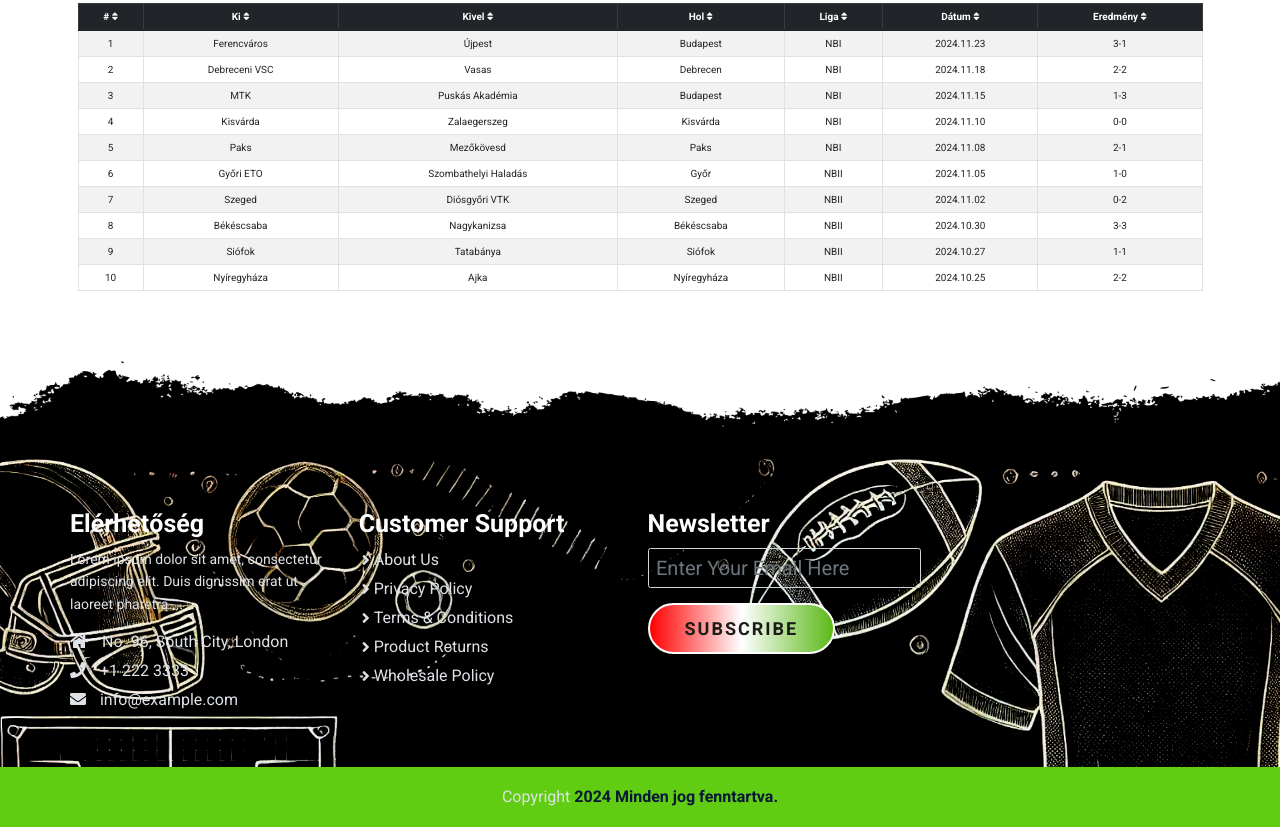
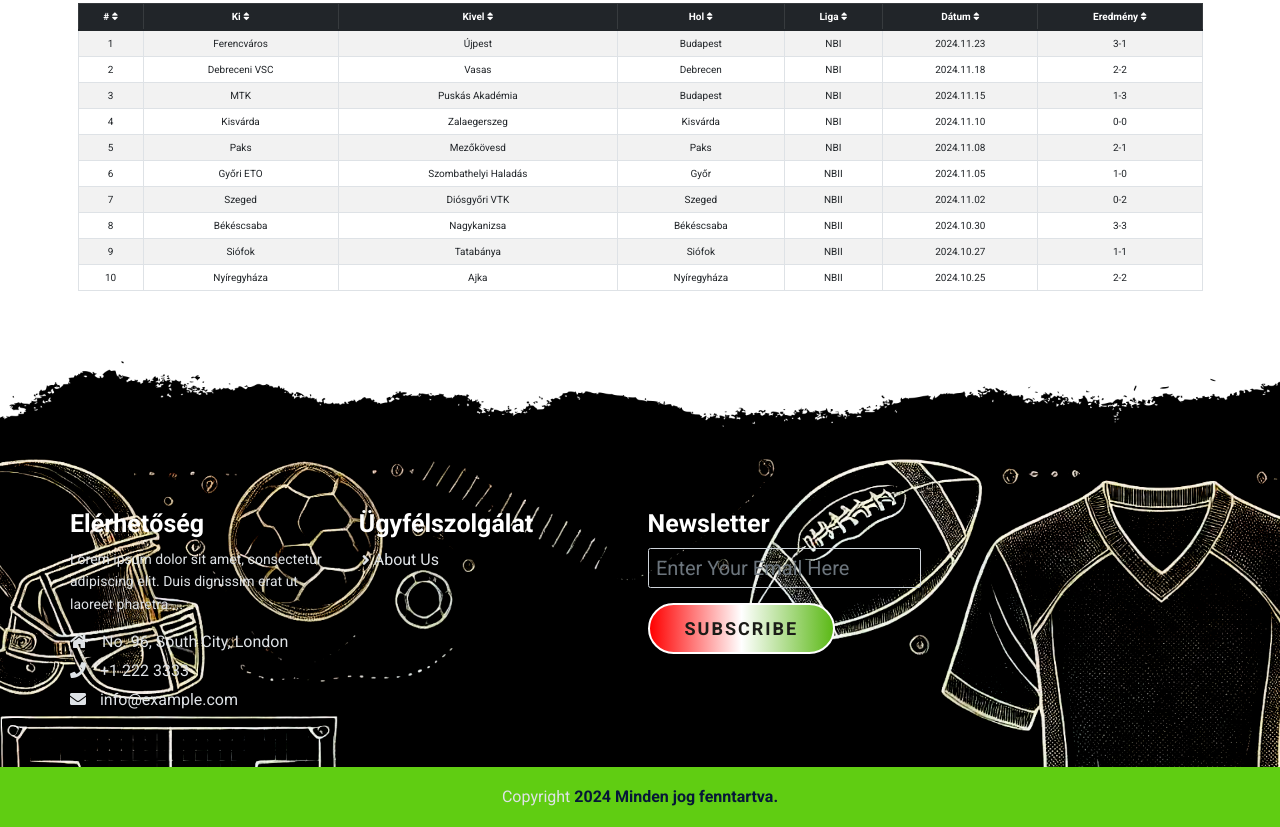
Before and after one commit to SzarkaNorbi/Projekt_Ujradolgozasa, a plain HTML site: page competetion.html in a window 1280 px wide. Shown: the part 616-1443 px from the top of the page. Drawn offline with nearby package versions, Linux system fonts and the light colour scheme; a web font is replaced by a local one.

Commit message:
Update competetion.html

```diff
--- a/competetion.html
+++ b/competetion.html
@@ -221,13 +221,9 @@
                     </div>
                 </div>
                 <div class="col-lg-3 col-sm-6 mb-5 mb-lg-0">
-                    <h5>Customer Support</h5>
+                    <h5>Ügyfélszolgálat</h5>
                     <ul class="link-widget p-0">
                         <li><a href="#">About Us</a></li>
-                        <li><a href="#">Privacy Policy</a></li>
-                        <li><a href="#">Terms & Conditions</a></li>
-                        <li><a href="#">Product Returns</a></li>
-                        <li><a href="#">Wholesale Policy</a></li>
                     </ul>
                 </div>
 
```
